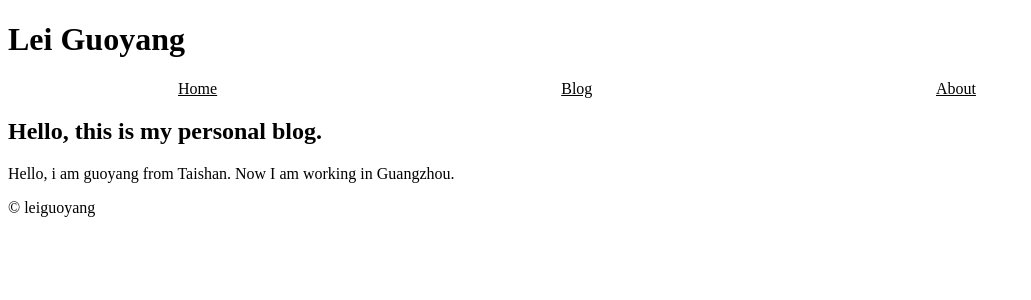
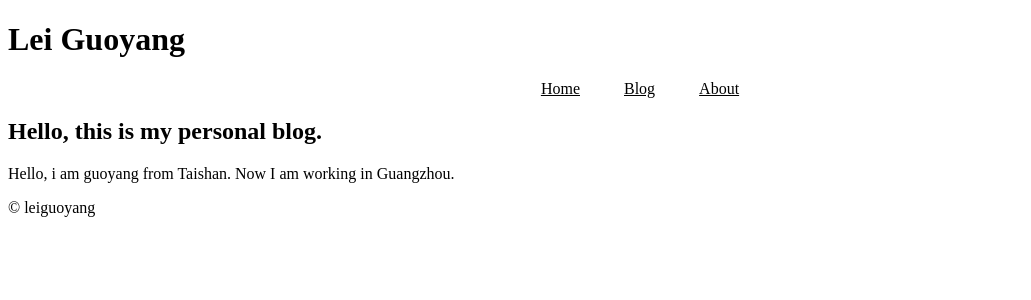
Before and after one commit to leiguoyang/leiguoyang.github.io, a Jekyll site: the page built from index.html, in a window 1280 px wide. Shown: the top 300 px of the page, without its empty margins (0-1031 px from the left). Built offline with Jekyll 4.4.1, drawn with Linux system fonts in a browser that asks for light colours.

Commit message:
Update link.css

```diff
--- a/css/link.css
+++ b/css/link.css
@@ -7,12 +7,11 @@ nav ul {
 
 nav li {
   list-style-type: none;
-  width: 30%;
-  float: left;
+  display: inline;
 }
 
 nav a {
-  display: block;
+  padding: 0px 20px;
 }
 
 nav a:link {
@@ -24,7 +23,7 @@ nav a:visited {
 }
 
 nav a:hover {
-  color: yellowgreen;
+  color: red;
 }
 
 nav a:active {
```
